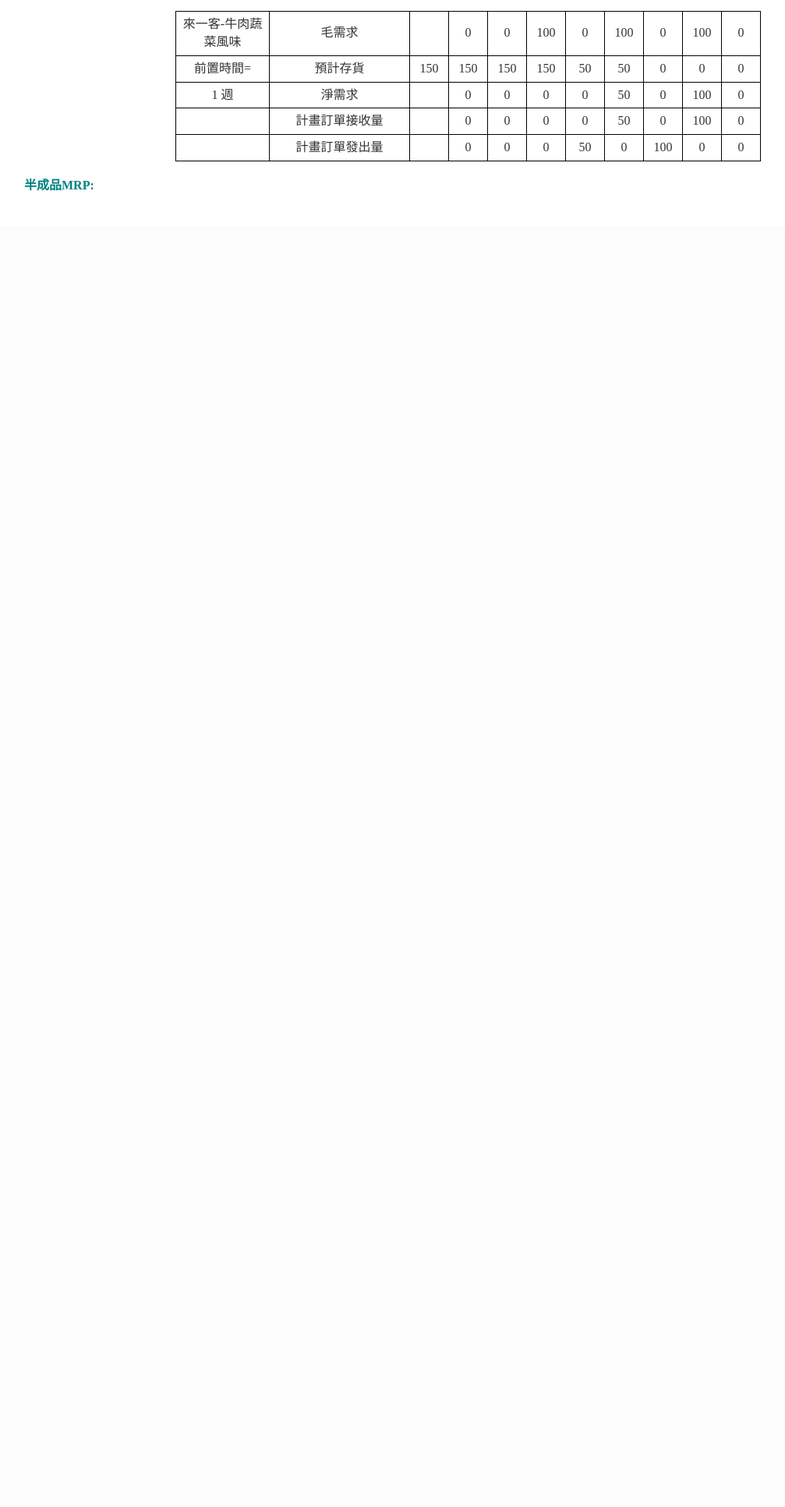
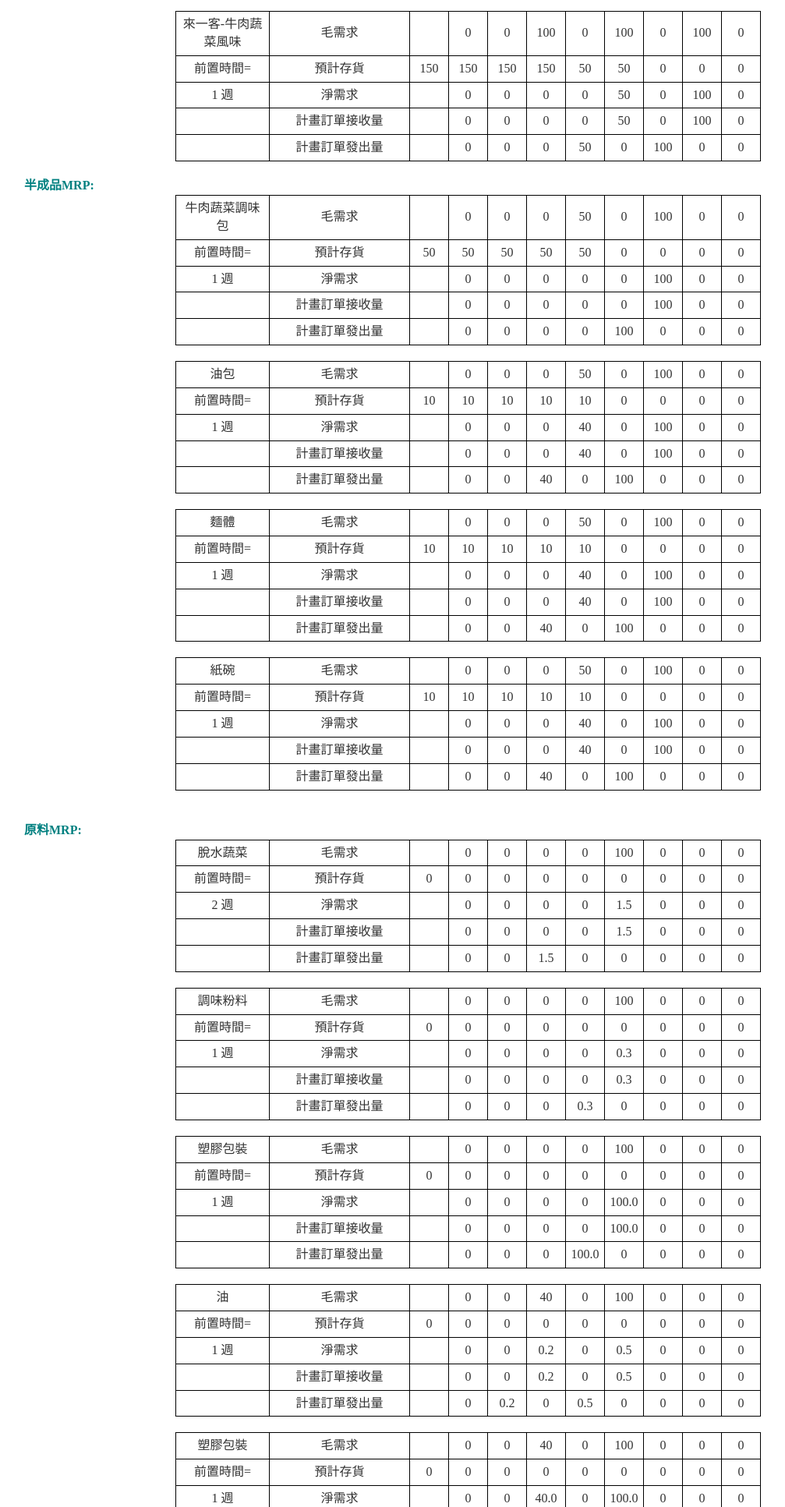
Before and after one commit to 106306028/pmweb, a Django app: page /product/mps/mrp/1 in a window 1280 px wide. Shown: the part 774-2707 px from the top of the page at 78% size, without its empty margins (39-1046 px from the left). Before the commit the page ends 1019 px from the top, so only its background shows below. Run offline with Django 3.2, Linux system fonts and the light colour scheme; data comes from the database, SQL or seed files in the repository; both versions use the stored data as it was after the commit; some libraries are stand-ins or nearby versions.

Commit message:
'1231ingreMRP'

```diff
--- a/mainsite/views.py
+++ b/mainsite/views.py
@@ -146,15 +146,20 @@ def mrp(request, id):
             except:
                 data = None
             if data:
-                models.Product_MRP.objects.update(id=id, mrpStr=mrp_str)
+                data.delete()
+                save = models.Product_MRP.objects.create(id=id, mrpStr=mrp_str)
+                save.save()
             else:
-                models.Product_MRP.objects.create(id=id, mrpStr=mrp_str)
+                save = models.Product_MRP.objects.create(id=id, mrpStr=mrp_str)
+                save.save()
 
             inter_mrp_list=[]
+            ingre_mrp_list=[]
             for i in intermediate:
                 mrp = models.Product_MRP.objects.get(id=id)
                 mrp_list = mrp.mrpStr.split(',')
-                element = models.Product_element.objects.get(product=product,intermediate__id =i.id)
+                element = models.Product_element.objects.get(product=product, intermediate__id =i.id)
+                ingredient = models.Ingredient.objects.filter(intermediate__id = i.id)
                 stock2 = i.stock
                 pre_stock2, need2, receive2, send2 = mrpCalculate(stock2, mrp_list, i.TL, element.quantity)
                 inter_mrp_list.append([i.name, mrp_list, i.stock, pre_stock2, i.TL, need2, receive2, send2])
@@ -175,7 +180,30 @@ def mrp(request, id):
                 else:
                     save = models.inter_MRP.objects.create(id=i.id, mrpStr=mrp_str2)
                     save.save()
-
+                for j in ingredient:
+                    mrp2 = models.inter_MRP.objects.get(id= i.id)
+                    mrp_list2 = mrp2.mrpStr.split(',')
+                    element = models.Intermediate_element.objects.get(intermediate = i, ingredient__id = j.id)
+                    stock3 = j.stock
+                    pre_stock3, need3, receive3, send3 = mrpCalculate(stock3, mrp_list2, j.TL, element.quantity)
+                    ingre_mrp_list.append([j.name, mrp_list2, j.stock, pre_stock3, j.TL, need3, receive3, send3])
+                    mrp_str3 = ''
+                    for index, x in enumerate(send3):
+                        if index == 7:
+                            mrp_str3 += str(x)
+                        else:
+                            mrp_str3 += str(x) + ','
+                    try:
+                        data = models.ingre_MRP.objects.get(id=j.id)
+                    except:
+                        data = None
+                    if data:
+                        data.delete()
+                        save = models.ingre_MRP.objects.create(id=j.id, mrpStr=mrp_str3)
+                        save.save()
+                    else:
+                        save = models.ingre_MRP.objects.create(id=j.id, mrpStr=mrp_str3)
+                        save.save()
     except:
         pass
 
@@ -219,6 +247,6 @@ def mrpCalculate(stock, mps_list, TL, times):
             receive.append(mps)
             send.append(mps)
     for i in range(TL):
-        send.pop(i)
+        send.pop(0)
         send.append(0)
     return pre_stock, need, receive, send
--- a/templates/mrp.html
+++ b/templates/mrp.html
@@ -200,6 +200,69 @@
 	{% empty %}
 	{% endfor %}
 	<br>
+	<div class='row'>
+		<div class='col-md-2'>
+			<b><font size="3" color='#008080'>原料MRP:</font></b>
+		</div>
+	</div>
+	{% for ingre in ingre_mrp_list %}
+	<div class='row'>
+		<div class='col-md-10'>
+			<div align=right>
+			<table>
+				<tr>
+					<td width=120>{{ ingre.0 }}</td><td width=180>毛需求</td><td width=50></td>
+					{% for m in ingre.1 %}
+						<td width=50>{{ m }}</td>
+					{% if forloop.last %}
+					</tr>
+					{% endif %}
+					{% empty %}
+					{% endfor %}
+				<tr>
+					<td>前置時間=</td><td>預計存貨</td><td>{{ ingre.2 }}</td>
+					{% for p in ingre.3 %}
+						<td width=50>{{ p }}</td>
+					{% if forloop.last %}
+				</tr>
+					{% endif %}
+					{% empty %}
+					{% endfor %}
+
+				<tr>
+					<td>{{ ingre.4 }} 週</td><td>淨需求</td><td></td>
+					{% for n in ingre.5 %}
+						<td width=50>{{ n }}</td>
+					{% if forloop.last %}
+				</tr>
+					{% endif %}
+					{% empty %}
+					{% endfor %}
+				<tr>
+					<td></td><td>計畫訂單接收量</td><td></td>
+					{% for r in ingre.6 %}
+						<td width=50>{{ r }}</td>
+					{% if forloop.last %}
+				</tr>
+					{% endif %}
+					{% empty %}
+					{% endfor %}
+				<tr>
+					<td></td><td>計畫訂單發出量</td><td></td>
+					{% for s in ingre.7 %}
+						<td width=50>{{ s }}</td>
+					{% if forloop.last %}
+					</tr>
+					{% endif %}
+					{% empty %}
+					{% endfor %}
+			</table>
+			</div>
+		</div>
+	</div>
+	<br>
+	{% empty %}
+	{% endfor %}
 	<br>
 
 
```
Also changed, not shown: db.sqlite3.
